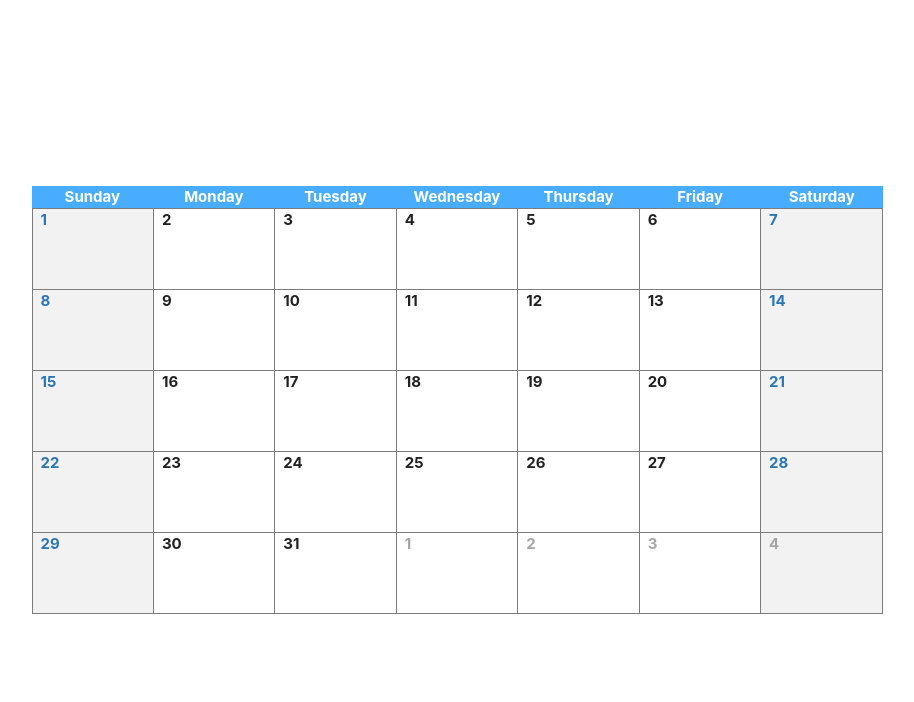
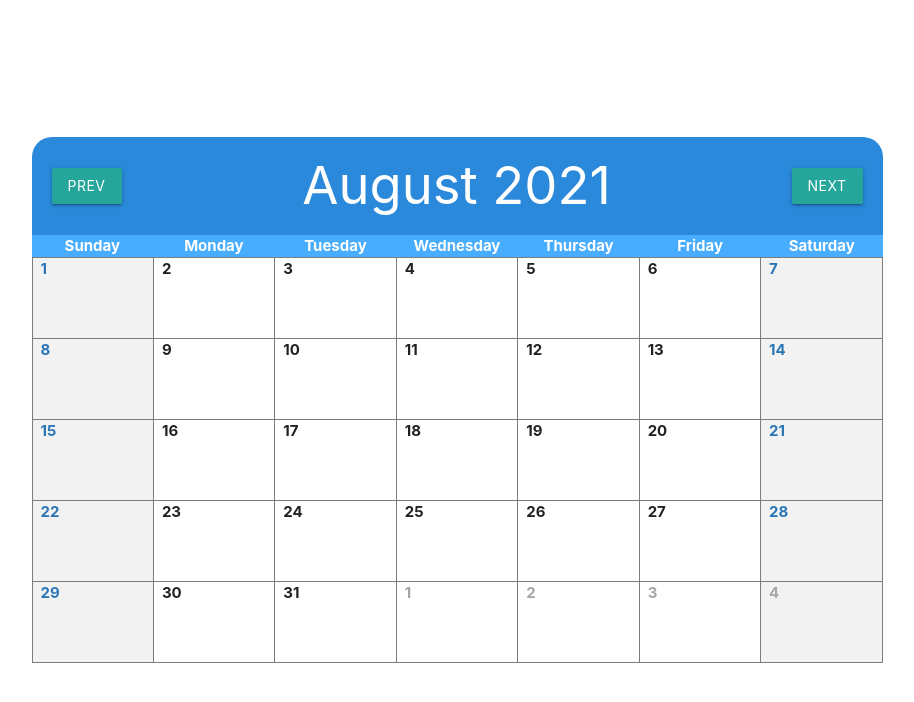
Before and after one commit to OnixFang/calendar-app, a React (Create React App) app: page / in a window 1280 px wide. Shown: the top 702 px of the page, without its empty margins (183-1097 px from the left). Built offline with nearby package versions, Linux system fonts and the light colour scheme.

Commit message:
Setup MonthNavigator component style and rendering

```diff
--- a/src/components/Calendar.css
+++ b/src/components/Calendar.css
@@ -1,4 +1,6 @@
 .calendar {
+  display: flex;
+  flex-direction: column;
   min-width: 550px;
   max-width: 851px;
   margin: auto;
--- a/src/components/Calendar.js
+++ b/src/components/Calendar.js
@@ -2,23 +2,16 @@ import './Calendar.css';
 import { useState, useEffect } from 'react';
 import { getMonthDays } from './calendarHelper';
 import CalendarDay from './CalendarDay';
+import MonthNavigator from './MonthNavigator';
 
 const Calendar = () => {
+  const [currentDate, setCurrentDate] = useState(new Date());
   const [calendarDays, setCalendarDays] = useState([]);
   const [monthNavigation, setMonthNavigation] = useState(0);
 
   useEffect(() => {
-    const currentDate = new Date();
-
-    setCalendarDays(
-      getMonthDays(
-        new Date(
-          currentDate.getFullYear(),
-          currentDate.getMonth() + monthNavigation
-        )
-      )
-    );
-  }, [monthNavigation]);
+    setCalendarDays(getMonthDays(currentDate));
+  }, [currentDate]);
 
   const renderedDays = () => {
     return calendarDays.map((day, index) => (
@@ -28,6 +21,7 @@ const Calendar = () => {
 
   return (
     <div className="calendar">
+      <MonthNavigator currentDate={currentDate} />
       <div className="calendar-header">
         <span>Sunday</span>
         <span>Monday</span>
--- /dev/null
+++ b/src/components/MonthNavigator.css
@@ -0,0 +1,16 @@
+.month-navigator {
+  display: flex;
+  justify-content: space-between;
+  align-items: center;
+  background-color: var(--dark-blue-background);
+  border-top-left-radius: 20px;
+  border-top-right-radius: 20px;
+  padding: 20px;
+}
+
+.month-navigator h1 {
+  color: #fff;
+  font-size: 3.5em;
+  text-align: center;
+  margin: 0;
+}
--- /dev/null
+++ b/src/components/MonthNavigator.js
@@ -0,0 +1,16 @@
+import './MonthNavigator.css';
+
+const MonthNavigator = ({ currentDate }) => {
+  return (
+    <div className="month-navigator">
+      <button className="btn">Prev</button>
+      <h1>
+        {currentDate.toLocaleDateString('en-us', { month: 'long' })}{' '}
+        {currentDate.getFullYear()}
+      </h1>
+      <button className="btn">Next</button>
+    </div>
+  );
+};
+
+export default MonthNavigator;
--- a/src/index.css
+++ b/src/index.css
@@ -4,4 +4,5 @@
   --light-gray-background: #f2f2f2;
   --gray-text: #a6a6a6;
   --blue-background: #2b76b7;
+  --dark-blue-background: #2a89db;
 }
```
